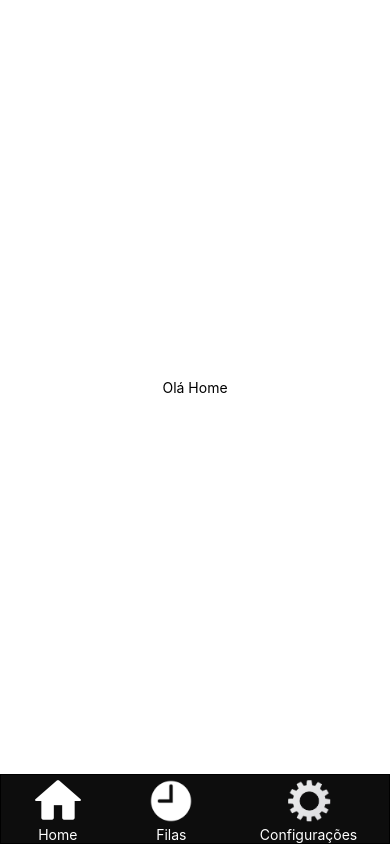
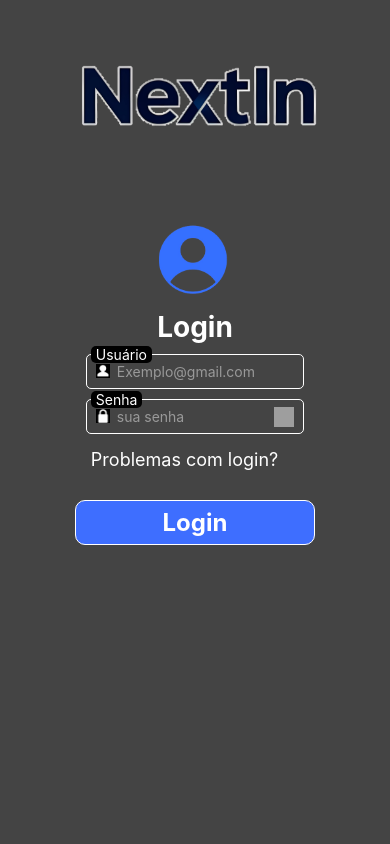
Before and after one commit to mhenriquers/NextIn, a React Native app: screen / in a window 390 px wide. Built offline with nearby package versions, Linux system fonts and the light colour scheme; grey boxes are pictures that could not be loaded.

Commit message:
adjustng navigation config

```diff
--- a/src/navigation/RootNavigator.tsx
+++ b/src/navigation/RootNavigator.tsx
@@ -6,7 +6,7 @@ import AuthNavigator from "./AuthNavigator";
 export default function RootNavigator() {
   const [Isloggedin, setIsLoggedin] = useState(false);
   function swap() {
-    return Isloggedin ? <AuthNavigator /> : <TabNavigator />;
+    return Isloggedin ? <TabNavigator /> :  <AuthNavigator /> ;
   }
   return swap();
 }
```
